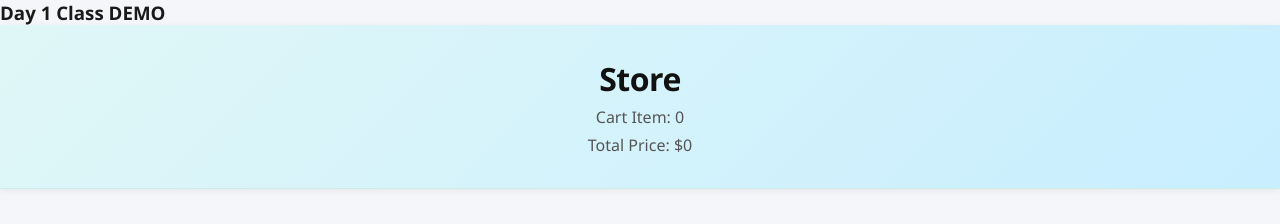
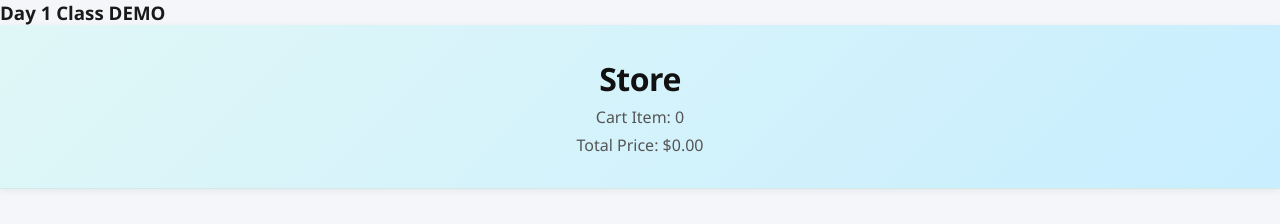
Before and after one commit to Lubeth2026/lvl3-w5-classWork, a React (Vite) app: page / in a window 1280 px wide. Shown: the top 224 px of the page. Built offline with nearby package versions, Linux system fonts and the light colour scheme.

Commit message:
Add cart totalPrice products count to Store Cart app

```diff
--- a/src/App.jsx
+++ b/src/App.jsx
@@ -3,6 +3,7 @@ import { useState } from 'react';
 import './App.css'
 
 function App() {
+      const [totalPrice, setTotalPrice] = useState(0);
       const [cartItemCount, setCartItemCount] = useState(0);
       const [products, setProducts] = useState([
         { id: 1, name: "Mouse", price: 22.99, inStock: true, quantity: 13 },
@@ -16,6 +17,8 @@ function App() {
           products.map((product)=>{
            if(id === product.id){
           const newQuantity = product.quantity - 1;
+          {/*This adds up the price of all items clicked going into the cart*/}
+           setTotalPrice(totalPrice + product.price)
             return {...product, quantity: newQuantity, inStock: newQuantity > 0}
            }
             return product
@@ -27,11 +30,12 @@ function App() {
 
   return (
     <div>
-        <h3>Day 1 Class DEMO</h3>
+      <h3>Day 1 Class DEMO</h3>
       <div className="header-info">
         <h1>Store</h1>
         <h2>Cart Item: {cartItemCount}</h2>
-        <h2>Total Price: $0</h2>
+        {/*This adds up the price of all items clicked going into the cart*/}
+        <h2>Total Price: ${totalPrice.toFixed(2)}</h2>
       </div>
       <div className="product-cards">
         {products.map((product) => {
@@ -42,7 +46,12 @@ function App() {
               <p>{product.inStock ? "Available" : "Unavailable"}</p>
               <p>Quantity: {product.quantity}</p>
               {/*The disabled={} below deactivates the button on items that aren't inStock*/}
-              <button disabled={!product.inStock} onClick={()=> handleAddToCart(product.id)}>Add to Cart</button>
+              <button
+                disabled={!product.inStock}
+                onClick={() => handleAddToCart(product.id)}
+              >
+                Add to Cart
+              </button>
             </div>
           );
         })}
```
